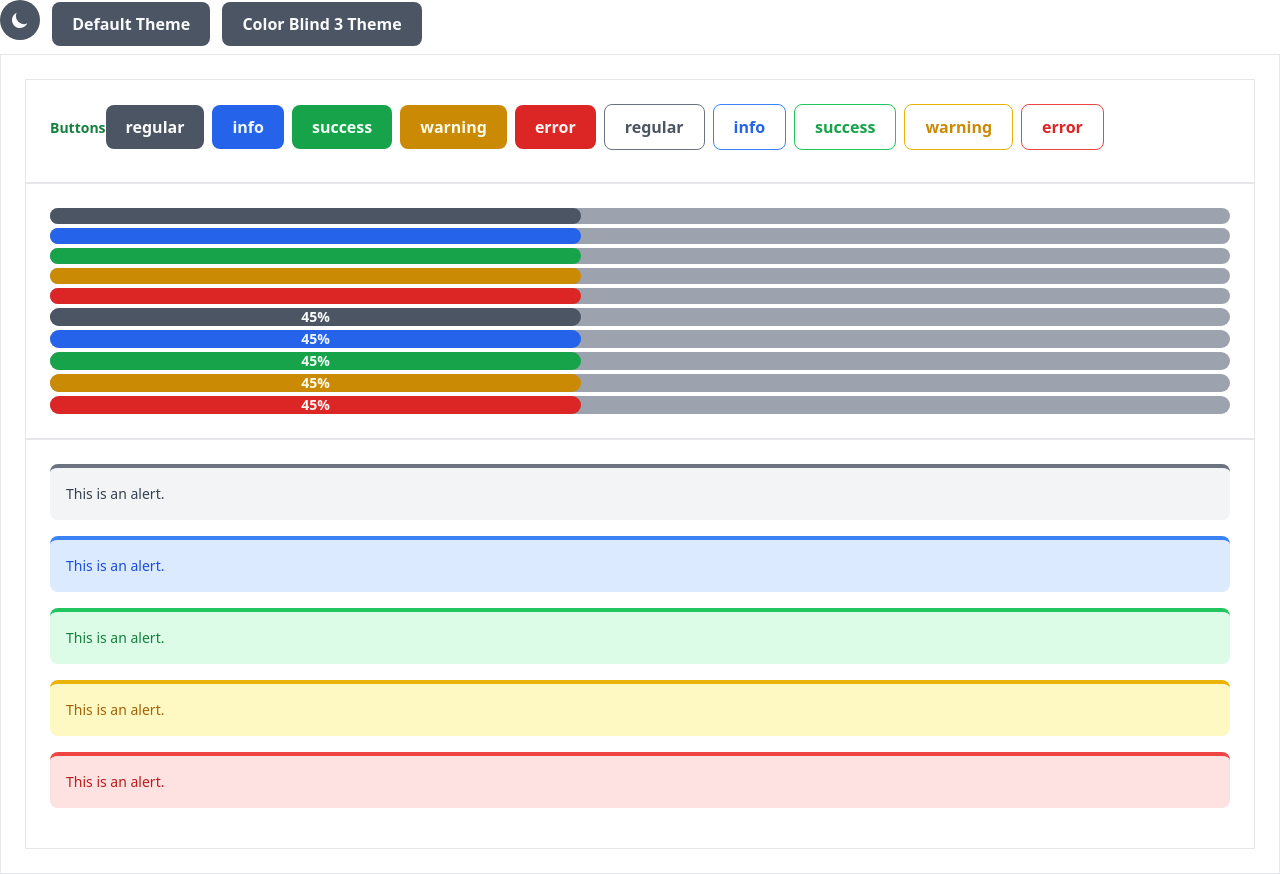
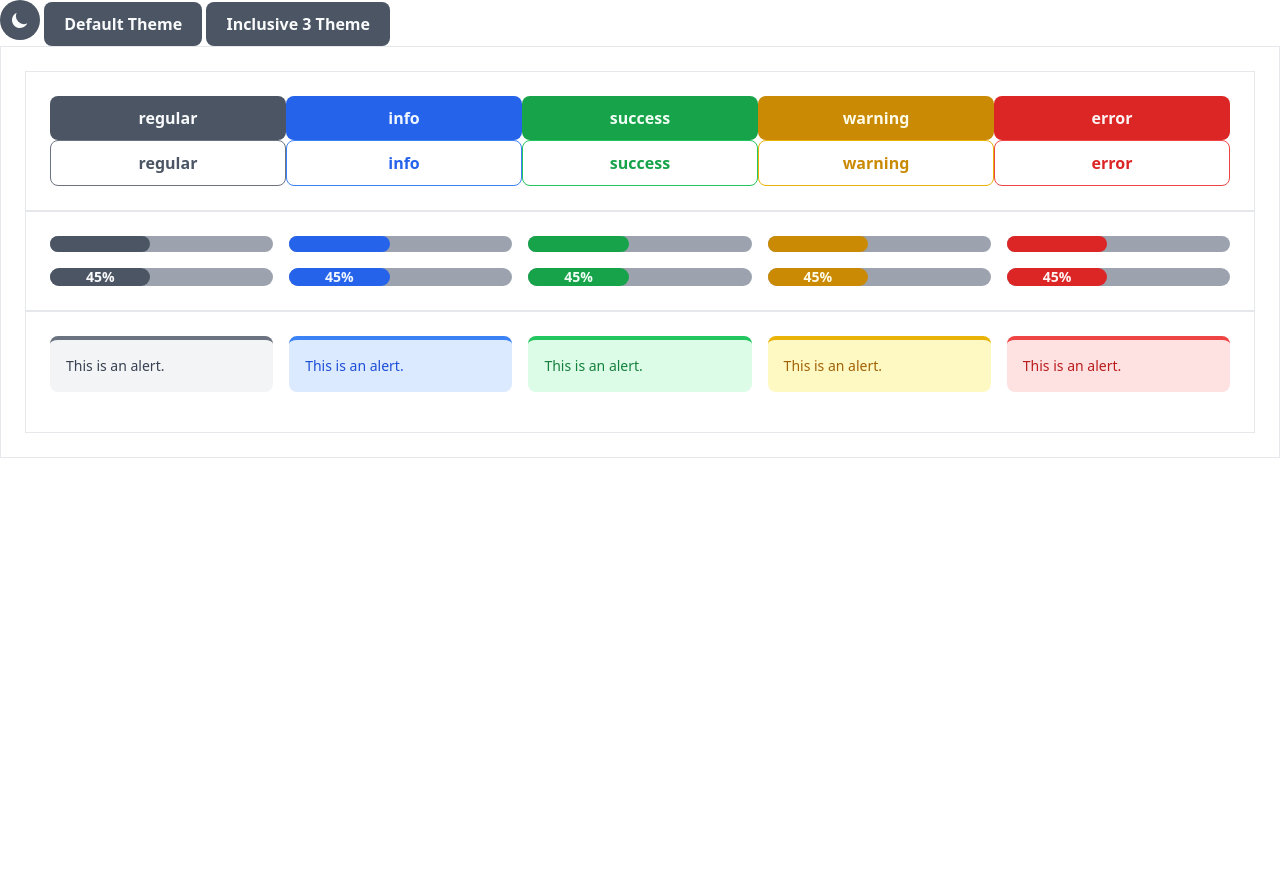
Before and after one commit to edadma/react-tailwind, a React (Create React App) app: page / in a window 1280 px wide. After the commit the page ends 800 px from the top, so only its background shows below. Built offline with nearby package versions, Linux system fonts and the light colour scheme.

Commit message:
add gap/gapx/gapy to Row

```diff
--- a/src/Grid.tsx
+++ b/src/Grid.tsx
@@ -1,7 +1,7 @@
 import React from 'react'
 import { optionProps, useTheme } from './ThemeProvider'
 
-const gapClass = {
+const gapClass: any = {
   0: 'gap-0',
   1: 'gap-1',
   2: 'gap-2',
@@ -17,35 +17,99 @@ const gapClass = {
   12: 'gap-12',
 }
 
+const gapxClass: any = {
+  0: 'gap-x-0',
+  1: 'gap-x-1',
+  2: 'gap-x-2',
+  3: 'gap-x-3',
+  4: 'gap-x-4',
+  5: 'gap-x-5',
+  6: 'gap-x-6',
+  7: 'gap-x-7',
+  8: 'gap-x-8',
+  9: 'gap-x-9',
+  10: 'gap-x-10',
+  11: 'gap-x-11',
+  12: 'gap-x-12',
+}
+
+const gapyClass: any = {
+  0: 'gap-y-0',
+  1: 'gap-y-1',
+  2: 'gap-y-2',
+  3: 'gap-y-3',
+  4: 'gap-y-4',
+  5: 'gap-y-5',
+  6: 'gap-y-6',
+  7: 'gap-y-7',
+  8: 'gap-y-8',
+  9: 'gap-y-9',
+  10: 'gap-y-10',
+  11: 'gap-y-11',
+  12: 'gap-y-12',
+}
+
 const colsClass: any = {
-  '1': 'grid-cols-1',
-  '2': 'grid-cols-2',
-  '3': 'grid-cols-3',
-  '4': 'grid-cols-4',
-  '5': 'grid-cols-5',
-  '6': 'grid-cols-6',
-  '7': 'grid-cols-7',
-  '8': 'grid-cols-8',
-  '9': 'grid-cols-9',
-  '10': 'grid-cols-10',
-  '11': 'grid-cols-11',
-  '12': 'grid-cols-12',
+  1: 'grid-cols-1',
+  2: 'grid-cols-2',
+  3: 'grid-cols-3',
+  4: 'grid-cols-4',
+  5: 'grid-cols-5',
+  6: 'grid-cols-6',
+  7: 'grid-cols-7',
+  8: 'grid-cols-8',
+  9: 'grid-cols-9',
+  10: 'grid-cols-10',
+  11: 'grid-cols-11',
+  12: 'grid-cols-12',
+}
+
+const rowsClass: any = {
+  1: 'grid-rows-1',
+  2: 'grid-rows-2',
+  3: 'grid-rows-3',
+  4: 'grid-rows-4',
+  5: 'grid-rows-5',
+  6: 'grid-rows-6',
+  7: 'grid-rows-7',
+  8: 'grid-rows-8',
+  9: 'grid-rows-9',
+  10: 'grid-rows-10',
+  11: 'grid-rows-11',
+  12: 'grid-rows-12',
 }
 
 interface RowProps
   extends React.DetailedHTMLProps<React.HTMLAttributes<HTMLDivElement>, HTMLDivElement> {
-  cols?: string
-  gap?: string
+  cols?: number
+  rows?: number
+  gap?: number
+  gapx?: number
+  gapy?: number
 }
 
-export const Row: React.FC<RowProps> = ({ children, cols, gap, ...other }) => {
+export const Row: React.FC<RowProps> = ({
+  children,
+  className,
+  cols,
+  rows,
+  gap,
+  gapx,
+  gapy,
+  ...other
+}) => {
   const { theme } = useTheme()
 
   return (
     <div
-      className={`${optionProps(theme, other, 'row', 'rounded', 'border', 'shadow')} ${
-        colsClass[cols ? cols : theme.component.row.cols]
-      } ${theme.component.row.style}`}
+      className={
+        `${colsClass[cols !== undefined ? cols : theme.component.row.default.cols]} ${
+          rows !== undefined ? rowsClass[rows] : ''
+        } ${gapClass[gap !== undefined ? gap : theme.component.row.default.gap]} ${
+          gapx !== undefined ? gapxClass[gapx] : ''
+        } ${gapy !== undefined ? gapyClass[gapy] : ''} ${theme.component.row.style}` +
+        (className ? ' ' + className : '')
+      }
       {...other}
     >
       {children}
--- a/src/index.tsx
+++ b/src/index.tsx
@@ -1,7 +1,7 @@
 import React from 'react'
 import ReactDOM from 'react-dom'
 import './index.css'
-import { Button, Card, ModeProvider, Progress, ModeSwitcher, Alert, Text } from './index'
+import { Button, Card, ModeProvider, Progress, ModeSwitcher, Alert, Text, Row } from './index'
 import { ThemeProvider } from './ThemeProvider'
 import { DefaultTheme } from './themes/DefaultTheme'
 import { CB3Theme } from './themes/CB3Theme'
@@ -14,7 +14,7 @@ const App: React.FC = () => (
       <ModeSwitcher /> <ThemeSwitcher value={DefaultTheme} /> <ThemeSwitcher value={CB3Theme} />
       <Card>
         <Card>
-          <Text role="primary">Buttons</Text>
+          <Row cols={5} gap={0}>
             <Button>regular</Button>
             <Button role="info">info</Button>
             <Button role="success">success</Button>
@@ -33,34 +33,30 @@ const App: React.FC = () => (
             <Button outlined role="error">
               error
             </Button>
+          </Row>
         </Card>
         <Card>
+          <Row cols={5}>
             <Progress value={45} />
-          <div className="p-0.5" />
             <Progress role="info" value={45} />
-          <div className="p-0.5" />
             <Progress role="success" value={45} />
-          <div className="p-0.5" />
             <Progress role="warning" value={45} />
-          <div className="p-0.5" />
             <Progress role="error" value={45} />
-          <div className="p-0.5" />
             <Progress label value={45} />
-          <div className="p-0.5" />
             <Progress label role="info" value={45} />
-          <div className="p-0.5" />
             <Progress label role="success" value={45} />
-          <div className="p-0.5" />
             <Progress label role="warning" value={45} />
-          <div className="p-0.5" />
             <Progress label role="error" value={45} />
+          </Row>
         </Card>
         <Card>
+          <Row cols={5}>
             <Alert>This is an alert.</Alert>
             <Alert role="info">This is an alert.</Alert>
             <Alert role="success">This is an alert.</Alert>
             <Alert role="warning">This is an alert.</Alert>
             <Alert role="error">This is an alert.</Alert>
+          </Row>
         </Card>
       </Card>
     </ModeProvider>
@@ -81,3 +77,4 @@ export { ModeProvider } from './ModeProvider'
 export { Alert } from './Alert'
 export { ModeSwitcher } from './ModeSwitcher'
 export { Text } from './Text'
+export { Row, Col } from './Grid'
--- a/src/themes/CB3Theme.ts
+++ b/src/themes/CB3Theme.ts
@@ -1,7 +1,7 @@
 import { ButtonColor, ProgressColor } from '../ThemeProvider'
 
 export const CB3Theme = {
-  name: 'Color Blind 3 Theme',
+  name: 'Inclusive 3 Theme',
   description:
     'Theme catering to the 6% who see things differently with support for both light and dark modes',
   size: {
--- a/src/themes/DefaultTheme.ts
+++ b/src/themes/DefaultTheme.ts
@@ -34,7 +34,7 @@ export const DefaultTheme = {
   },
   component: {
     button: {
-      style: 'focus:ring-2 text-center mr-2 mb-2',
+      style: 'focus:ring-2 text-center', // todo:  mr-2 mb-2
       color: {
         primary: new ButtonColor(
           'text-green-600',
```
Lines whose indentation alone changed are shown as unchanged.
